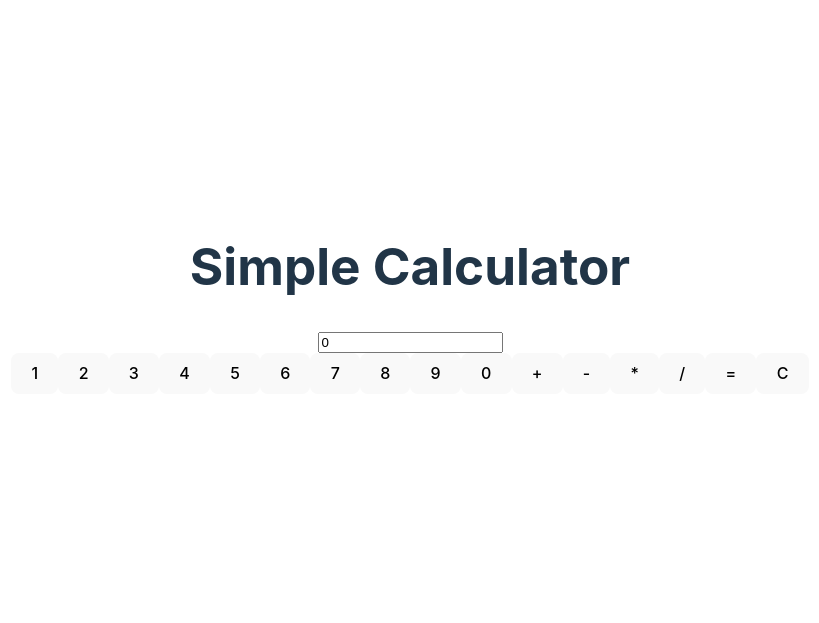
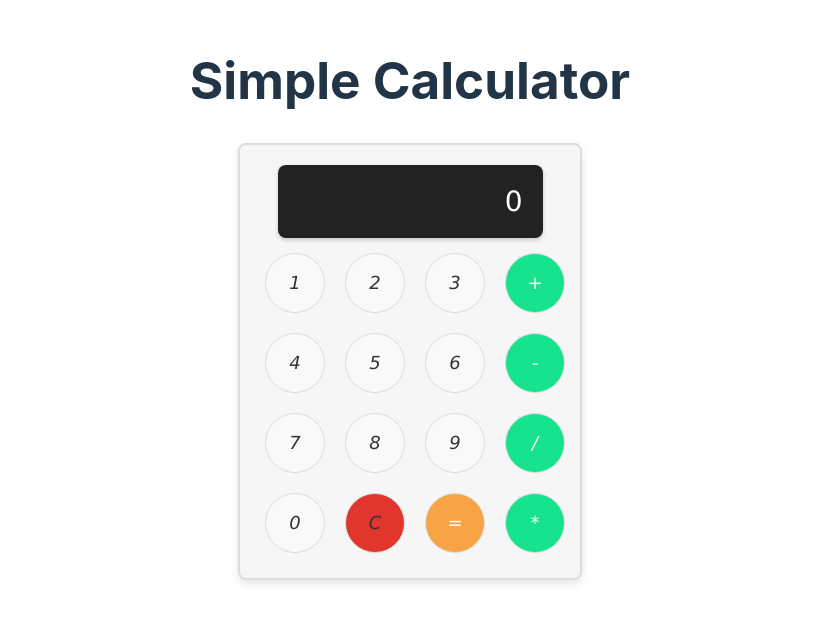
Before and after one commit to hRebb/react-calculator, a React (Vite) app in the folder calculator/: page / in a window 1280 px wide. Shown: the part 101-724 px from the top of the page, without its empty margins (230-1049 px from the left). Built offline with nearby package versions, Linux system fonts and the light colour scheme.

Commit message:
add some style

```diff
--- a/calculator/src/components/Calculator.tsx
+++ b/calculator/src/components/Calculator.tsx
@@ -2,6 +2,7 @@ import { Component } from "react";
 import { CalculatorState } from "./utils/types";
 import Operation from "./Operation";
 import Result from "./Result";
+import './calculator.css';
 
 class Calculator extends Component<{}, CalculatorState> {
     constructor(props: {}) {
@@ -32,7 +33,7 @@ class Calculator extends Component<{}, CalculatorState> {
 
     render() {
         return (
-            <div>
+            <div className="calculator">
                 <Result value={this.state.result} />
                 <Operation onClick={this.handleButtonClick} />
             </div>
--- a/calculator/src/components/Operation.tsx
+++ b/calculator/src/components/Operation.tsx
@@ -8,23 +8,23 @@ class Operation extends Component<OperationProps> {
 
     render() {
         return (
-            <div>
+            <div className="button-grid">
                 <button onClick={() => this.handleClick("1")}>1</button>
                 <button onClick={() => this.handleClick("2")}>2</button>
                 <button onClick={() => this.handleClick("3")}>3</button>
+                <button className="ops-btn" onClick={() => this.handleClick("+")}>+</button>
                 <button onClick={() => this.handleClick("4")}>4</button>
                 <button onClick={() => this.handleClick("5")}>5</button>
                 <button onClick={() => this.handleClick("6")}>6</button>
+                <button className="ops-btn" onClick={() => this.handleClick("-")}>-</button>
                 <button onClick={() => this.handleClick("7")}>7</button>
                 <button onClick={() => this.handleClick("8")}>8</button>
                 <button onClick={() => this.handleClick("9")}>9</button>
+                <button className="ops-btn" onClick={() => this.handleClick("/")}>/</button>
                 <button onClick={() => this.handleClick("0")}>0</button>
-                <button onClick={() => this.handleClick("+")}>+</button>
-                <button onClick={() => this.handleClick("-")}>-</button>
-                <button onClick={() => this.handleClick("*")}>*</button>
-                <button onClick={() => this.handleClick("/")}>/</button>
-                <button onClick={() => this.handleClick("=")}>=</button>
-                <button onClick={() => this.handleClick("C")}>C</button>
+                <button className="reset-btn" onClick={() => this.handleClick("C")}>C</button>
+                <button className="total-btn" onClick={() => this.handleClick("=")}>=</button>
+                <button className="ops-btn" onClick={() => this.handleClick("*")}>*</button>
             </div>
         )
     }
--- /dev/null
+++ b/calculator/src/components/calculator.css
@@ -0,0 +1,83 @@
+/* calculator.css */
+
+/* Container for the calculator */
+.calculator {
+    width: 300px;
+    margin: 0 auto;
+    padding: 20px;
+    border: 2px solid #ddd;
+    border-radius: 8px;
+    box-shadow: 0 4px 8px rgba(0, 0, 0, 0.1);
+    background-color: #f6f6f6;
+    font-family: Verdana, Geneva, Tahoma, sans-serif;
+  }
+
+  /* Style for the input display */
+  .calculator input {
+    width: 75%;
+    padding: 20px;
+    font-size: 28px;
+    text-align: right;
+    border: none;
+    border-radius: 8px;
+    margin-bottom: 10px;
+    background-color: #222;
+    color: #fff;
+    box-shadow: 0 2px 4px rgba(0, 0, 0, 0.2);
+    font-family: Verdana, Geneva, Tahoma, sans-serif;
+  }
+
+  /* Style for the operation buttons */
+  .calculator button {
+    width: 60px;
+    height: 60px;
+    margin: 5px;
+    border: 1px solid #ddd;
+    border-radius: 50%;
+    background-color: #f9f9f9;
+    color: #333;
+    cursor: pointer;
+    transition: background-color 0.3s, transform 0.1s;
+    outline: none;
+    font-size: 18px;
+    font-style: italic;
+  }
+
+  .calculator button:hover {
+    background-color: #f2f2f2;
+  }
+
+  .calculator .reset-btn {
+    background-color: #e0362d;
+  }
+
+  .calculator .reset-btn:hover {
+    color: #e0362d;
+  }
+
+  .calculator .total-btn{
+    background-color: #f8a446;
+    color: #fff;
+  }
+
+  .calculator .total-btn:hover {
+    color: #e08930;
+  }
+
+  .calculator .ops-btn{
+    background-color: #17e28d;
+    color: #fff;
+  }
+
+  .calculator .ops-btn:hover {
+    color: #17e28d;
+  }
+
+
+
+  /* Flex container for the button grid */
+  .calculator .button-grid {
+    display: grid;
+    grid-template-columns: repeat(4, 1fr);
+    grid-gap: 10px;
+  }
```
